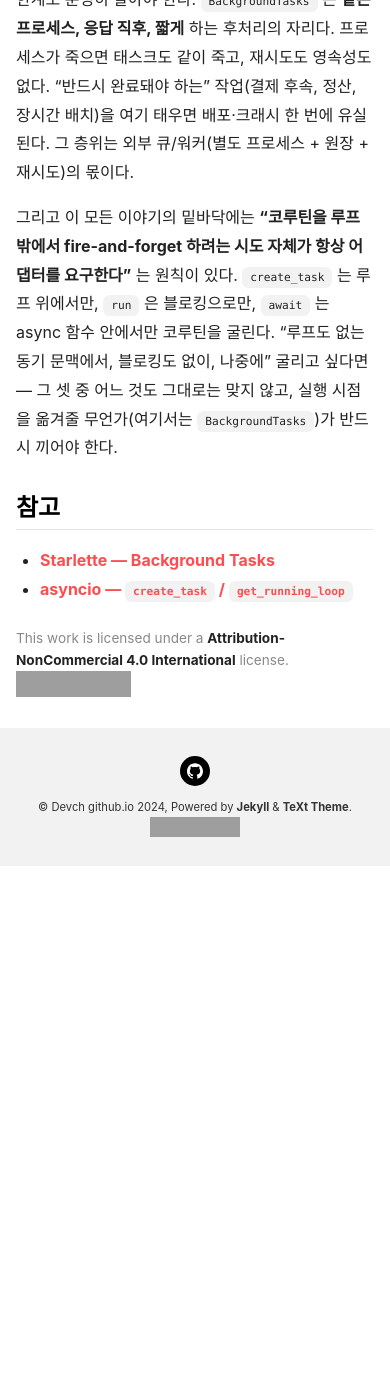
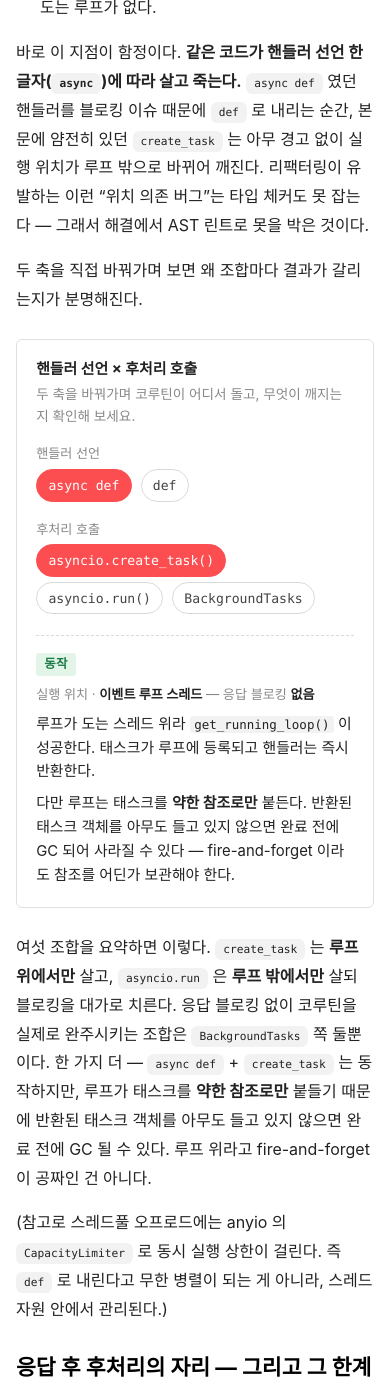
Before and after one commit to devch1013/devch1013.github.io, a Jekyll site: the page built from _codex/asyncio-create-task-in-sync-handler.md, in a window 390 px wide and 1400 px high, scrolled down 6881 px, cut to the strip 0-1400 px from the top of the window. Built offline with Jekyll 4.4.1, drawn with Linux system fonts in a browser that asks for light colours; nearby versions of some CDN libraries; comment, search, counter and statistics services are not loaded; before the commit the page ends 7747 px from its top, so only the background shows below that; some of the changed text lies outside the part shown; grey boxes are pictures that could not be loaded.

Commit message:
docs(codex): add diagrams and interactive matrix to asyncio entry

````diff
--- a/_codex/asyncio-create-task-in-sync-handler.md
+++ b/_codex/asyncio-create-task-in-sync-handler.md
@@ -46,6 +47,20 @@
 붙인다. 내부적으로 `get_running_loop()` 를 부르는데, 스레드풀 워커 스레드에는 도는
 루프가 없다. 그래서 `RuntimeError: no running event loop` 로 죽는다.
 
+한 글자 차이로 코드가 어디서 실행되는지가 갈리고, 거기서 운명이 결정된다.
+
+```mermaid
+graph TD
+  R[요청 도착] --> S{핸들러 선언}
+  S -->|async def| L[이벤트 루프 스레드]
+  S -->|def| W[anyio 워커 스레드풀]
+  L --> LOK[도는 루프 있음]
+  W --> WNO[도는 루프 없음]
+  LOK --> OK[create_task 성공<br/>태스크가 루프에 등록됨]
+  WNO --> ERR[RuntimeError<br/>no running event loop]
+  ERR --> DEAD[코루틴 유실<br/>never awaited]
+```
+
 핸들러를 `def` 로 내린 것 자체는 의도된 선택이었다 — 동기 DB 드라이버로 블로킹
 쿼리를 하는 핸들러가 커넥션 풀 고갈 시 이벤트 루프를 통째로 얼리는 문제 때문에,
 이런 핸들러들을 `async def` → `def` 로 전환하던 중이었다. 전환 과정에서 본문에 남아
@@ -82,9 +97,27 @@
     return result
 ```
 
+등록만 하고 즉시 반환하기 때문에, 코루틴이 도는 시점은 **응답이 나간 뒤**다.
+
+```mermaid
+sequenceDiagram
+  participant C as 클라이언트
+  participant L as 루프 스레드
+  participant W as 워커 스레드
+  C->>L: POST 요청
+  L->>W: def 핸들러 오프로드
+  W->>W: approve 실행
+  W->>W: add_task 등록만 (즉시 반환)
+  W-->>L: 반환값
+  L-->>C: 응답 전송 — 여기서 체감 응답 끝
+  L->>W: 응답 후 백그라운드 실행
+  W->>W: asyncio.run 으로 코루틴 완주
+```
+
 **버린 대안 — 핸들러 안에서 직접 `asyncio.run(notify(result))`.** 스레드풀 스레드라
 새 루프를 열어 돌릴 수는 있다. 하지만 그러면 알림이 끝날 때까지 응답이 블로킹된다.
-fire-and-forget 의 의미가 사라진다.
+위 그림에서 마지막 두 줄이 `응답 전송` **앞으로** 당겨지는 셈이다. fire-and-forget 의
+의미가 사라진다.
 
 **한 가지 주의 — 응답을 커스텀 `Response` 객체로 반환하는 경우.** 데코레이터 등이
 핸들러 반환값을 `JSONResponse` 로 감싸 돌려줘도 이 방식은 동작한다. FastAPI 가 라우팅
@@ -167,6 +200,17 @@
 리팩터링이 유발하는 이런 "위치 의존 버그"는 타입 체커도 못 잡는다 — 그래서 해결에서
 AST 린트로 못을 박은 것이다.
 
+두 축을 직접 바꿔가며 보면 왜 조합마다 결과가 갈리는지가 분명해진다.
+
+{% include codex/asyncio-create-task-in-sync-handler.html %}
+
+여섯 조합을 요약하면 이렇다. `create_task` 는 **루프 위에서만** 살고, `asyncio.run` 은
+**루프 밖에서만** 살되 블로킹을 대가로 치른다. 응답 블로킹 없이 코루틴을 실제로
+완주시키는 조합은 `BackgroundTasks` 쪽 둘뿐이다. 한 가지 더 — `async def` + `create_task`
+는 동작하지만, 루프가 태스크를 **약한 참조로만** 붙들기 때문에 반환된 태스크 객체를
+아무도 들고 있지 않으면 완료 전에 GC 될 수 있다. 루프 위라고 fire-and-forget 이
+공짜인 건 아니다.
+
 (참고로 스레드풀 오프로드에는 anyio 의 `CapacityLimiter` 로 동시 실행 상한이 걸린다.
 즉 `def` 로 내린다고 무한 병렬이 되는 게 아니라, 스레드 자원 안에서 관리된다.)
 
--- /dev/null
+++ b/_includes/codex/asyncio-create-task-in-sync-handler.html
@@ -0,0 +1,208 @@
+<div class="cdxls">
+<style>
+.cdxls {
+  border: 1px solid rgba(0,0,0,.12);
+  border-radius: 6px;
+  padding: 1.1rem 1.2rem 1.2rem;
+  margin: 1.6rem 0;
+  font-size: .93rem;
+  line-height: 1.6;
+}
+.cdxls .cdxls-hd {
+  font-weight: 700;
+  margin: 0 0 .15rem;
+}
+.cdxls .cdxls-sub {
+  margin: 0 0 1rem;
+  color: #888;
+  font-size: .85rem;
+}
+.cdxls .cdxls-grp {
+  border: 0;
+  padding: 0;
+  margin: 0 0 .75rem;
+  display: flex;
+  flex-wrap: wrap;
+  align-items: baseline;
+  gap: .4rem;
+}
+.cdxls .cdxls-grp legend {
+  float: left;
+  width: 6.2rem;
+  padding: 0;
+  color: #888;
+  font-size: .82rem;
+}
+.cdxls .cdxls-grp label {
+  display: inline-block;
+  padding: .3rem .7rem;
+  border: 1px solid rgba(0,0,0,.15);
+  border-radius: 999px;
+  cursor: pointer;
+  font-family: Menlo, Consolas, monospace;
+  font-size: .82rem;
+  color: #444;
+  transition: background-color .12s, border-color .12s, color .12s;
+}
+.cdxls .cdxls-grp label:hover { border-color: #fc4d50; color: #fc4d50; }
+.cdxls .cdxls-grp input {
+  position: absolute;
+  width: 1px; height: 1px;
+  opacity: 0;
+  margin: 0;
+}
+.cdxls .cdxls-grp label:has(input:checked) {
+  background: #fc4d50;
+  border-color: #fc4d50;
+  color: #fff;
+}
+.cdxls .cdxls-grp label:has(input:focus-visible) {
+  outline: 2px solid #fc4d50;
+  outline-offset: 2px;
+}
+
+.cdxls .cdxls-out {
+  margin-top: 1rem;
+  padding-top: 1rem;
+  border-top: 1px dashed rgba(0,0,0,.15);
+}
+/* :has() 미지원 시엔 6가지 결과가 전부 펼쳐진 목록으로 보인다 (정보 손실 없음) */
+.cdxls .cdxls-p { display: block; }
+.cdxls .cdxls-p + .cdxls-p { margin-top: 1rem; padding-top: 1rem; border-top: 1px dotted rgba(0,0,0,.12); }
+@supports selector(:has(*)) {
+  .cdxls .cdxls-p { display: none; }
+  .cdxls .cdxls-p + .cdxls-p { margin-top: 0; padding-top: 0; border-top: 0; }
+}
+.cdxls .cdxls-p > :first-child { margin-top: 0; }
+.cdxls .cdxls-p > :last-child { margin-bottom: 0; }
+.cdxls .cdxls-p p { margin: .5rem 0 0; }
+
+.cdxls .cdxls-badge {
+  display: inline-block;
+  padding: .1rem .5rem;
+  border-radius: 3px;
+  font-size: .78rem;
+  font-weight: 700;
+  letter-spacing: .02em;
+}
+.cdxls .cdxls-badge.ok   { background: #e3f4e9; color: #1c7a44; }
+.cdxls .cdxls-badge.err  { background: #fde8e8; color: #c0292c; }
+.cdxls .cdxls-badge.warn { background: #fdf1dd; color: #99650a; }
+.cdxls .cdxls-tag {
+  display: inline-block;
+  margin-left: .35rem;
+  padding: .1rem .5rem;
+  border: 1px solid rgba(0,0,0,.18);
+  border-radius: 3px;
+  font-size: .75rem;
+  color: #666;
+}
+.cdxls .cdxls-where {
+  margin: .55rem 0 0;
+  font-size: .82rem;
+  color: #888;
+}
+.cdxls .cdxls-where b {
+  color: #222;
+  font-weight: 600;
+}
+.cdxls code {
+  font-family: Menlo, Consolas, monospace;
+  font-size: .84em;
+  background: rgba(0,0,0,.05);
+  padding: .1em .35em;
+  border-radius: 3px;
+}
+.cdxls .cdxls-log {
+  margin: .6rem 0 0;
+  padding: .5rem .7rem;
+  background: rgba(0,0,0,.05);
+  border-left: 3px solid rgba(0,0,0,.2);
+  font-family: Menlo, Consolas, monospace;
+  font-size: .78rem;
+  color: #555;
+  white-space: pre-wrap;
+  word-break: break-word;
+}
+.cdxls .cdxls-p.err-panel .cdxls-log { border-left-color: #fc4d50; }
+
+@media (max-width: 520px) {
+  .cdxls .cdxls-grp { display: block; }
+  .cdxls .cdxls-grp legend { float: none; width: auto; margin-bottom: .3rem; }
+  .cdxls .cdxls-grp label { margin: 0 .3rem .3rem 0; }
+}
+
+.cdxls:has([name="cdxls-h"][value="a"]:checked):has([name="cdxls-m"][value="t"]:checked) .p-a-t,
+.cdxls:has([name="cdxls-h"][value="a"]:checked):has([name="cdxls-m"][value="r"]:checked) .p-a-r,
+.cdxls:has([name="cdxls-h"][value="a"]:checked):has([name="cdxls-m"][value="b"]:checked) .p-a-b,
+.cdxls:has([name="cdxls-h"][value="s"]:checked):has([name="cdxls-m"][value="t"]:checked) .p-s-t,
+.cdxls:has([name="cdxls-h"][value="s"]:checked):has([name="cdxls-m"][value="r"]:checked) .p-s-r,
+.cdxls:has([name="cdxls-h"][value="s"]:checked):has([name="cdxls-m"][value="b"]:checked) .p-s-b {
+  display: block;
+}
+</style>
+
+<p class="cdxls-hd">핸들러 선언 &times; 후처리 호출</p>
+<p class="cdxls-sub">두 축을 바꿔가며 코루틴이 어디서 돌고, 무엇이 깨지는지 확인해 보세요.</p>
+
+<fieldset class="cdxls-grp">
+  <legend>핸들러 선언</legend>
+  <label><input type="radio" name="cdxls-h" value="a" checked><span>async def</span></label>
+  <label><input type="radio" name="cdxls-h" value="s"><span>def</span></label>
+</fieldset>
+
+<fieldset class="cdxls-grp">
+  <legend>후처리 호출</legend>
+  <label><input type="radio" name="cdxls-m" value="t" checked><span>asyncio.create_task()</span></label>
+  <label><input type="radio" name="cdxls-m" value="r"><span>asyncio.run()</span></label>
+  <label><input type="radio" name="cdxls-m" value="b"><span>BackgroundTasks</span></label>
+</fieldset>
+
+<div class="cdxls-out">
+
+  <div class="cdxls-p p-a-t">
+    <span class="cdxls-badge ok">동작</span>
+    <p class="cdxls-where">실행 위치 · <b>이벤트 루프 스레드</b> — 응답 블로킹 <b>없음</b></p>
+    <p>루프가 도는 스레드 위라 <code>get_running_loop()</code> 이 성공한다. 태스크가 루프에 등록되고 핸들러는 즉시 반환한다.</p>
+    <p>다만 루프는 태스크를 <b>약한 참조로만</b> 붙든다. 반환된 태스크 객체를 아무도 들고 있지 않으면 완료 전에 GC 되어 사라질 수 있다 — fire-and-forget 이라도 참조를 어딘가 보관해야 한다.</p>
+  </div>
+
+  <div class="cdxls-p p-a-r err-panel">
+    <span class="cdxls-badge err">예외</span>
+    <p class="cdxls-where">실행 위치 · <b>이벤트 루프 스레드</b></p>
+    <p><code>asyncio.run()</code> 은 <b>새 루프를 만든다.</b> 이미 루프가 도는 스레드에서는 중첩이 불가능해 거부당한다.</p>
+    <p class="cdxls-log">RuntimeError: asyncio.run() cannot be called
+from a running event loop</p>
+  </div>
+
+  <div class="cdxls-p p-a-b">
+    <span class="cdxls-badge ok">동작</span>
+    <p class="cdxls-where">실행 위치 · 등록은 <b>루프 스레드</b>, 실행은 <b>응답 전송 후</b> — 응답 블로킹 <b>없음</b></p>
+    <p>루프 위에서도 <code>BackgroundTasks</code> 는 그대로 쓸 수 있다. 코루틴이면 헬퍼가 전용 루프로 완주시키고, 동기 함수면 스레드풀에서 돈다.</p>
+  </div>
+
+  <div class="cdxls-p p-s-t err-panel">
+    <span class="cdxls-badge err">예외</span><span class="cdxls-tag">이 글의 버그</span>
+    <p class="cdxls-where">실행 위치 · <b>anyio 워커 스레드</b></p>
+    <p>워커 스레드에는 도는 루프가 없다. <code>create_task</code> 는 루프를 만들지 않고 <b>찾을</b> 뿐이라 그 줄에서 즉사하고, 핸들러는 500 을 뱉는다.</p>
+    <p>띄우려던 코루틴은 태워지지도 <code>await</code> 되지도 못한 채 GC 되어 두 번째 경고를 남긴다. <b>두 줄은 별개 사건이 아니라 인과다.</b></p>
+    <p class="cdxls-log">RuntimeError: no running event loop
+RuntimeWarning: coroutine 'notify' was never awaited</p>
+  </div>
+
+  <div class="cdxls-p p-s-r">
+    <span class="cdxls-badge warn">동작하지만 블로킹</span><span class="cdxls-tag">버린 대안</span>
+    <p class="cdxls-where">실행 위치 · <b>anyio 워커 스레드</b> — 응답 블로킹 <b>있음</b></p>
+    <p>도는 루프가 없는 스레드라 <code>asyncio.run()</code> 이 새 루프를 열어 코루틴을 완주시킨다. 예외는 안 난다.</p>
+    <p>대신 알림이 끝날 때까지 핸들러가 반환하지 못해 그만큼 응답이 늦어진다. 굴러가긴 하나 <b>fire-and-forget 이 아니다.</b></p>
+  </div>
+
+  <div class="cdxls-p p-s-b">
+    <span class="cdxls-badge ok">동작</span><span class="cdxls-tag">채택안</span>
+    <p class="cdxls-where">실행 위치 · 등록은 <b>워커 스레드</b>, 실행은 <b>응답 전송 후</b> — 응답 블로킹 <b>없음</b></p>
+    <p>핸들러는 등록만 하고 즉시 반환한다. 응답이 나간 뒤 헬퍼가 코루틴을 전용 루프로 완주시킨다. 블로킹 없이 후처리가 실제로 실행되는 유일한 조합이다.</p>
+    <p>단 같은 프로세스 안이라 <b>영속성도 재시도도 없다.</b> 반드시 완료돼야 하는 작업은 외부 큐의 몫이다.</p>
+  </div>
+
+</div>
+</div>
````
Also changed, not shown: other parts of _codex/asyncio-create-task-in-sync-handler.md (+1 -0 lines).
